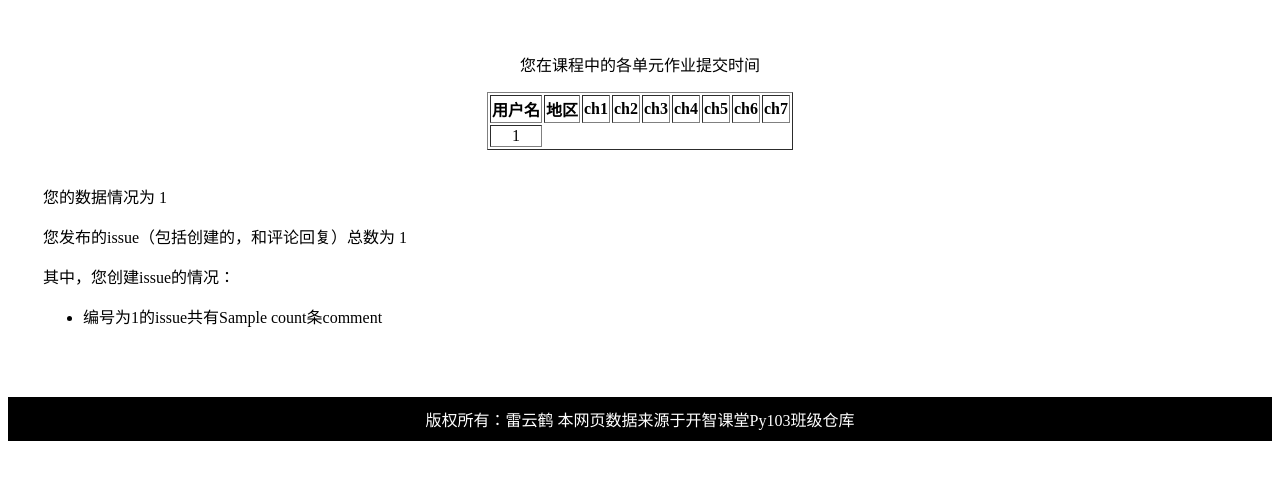
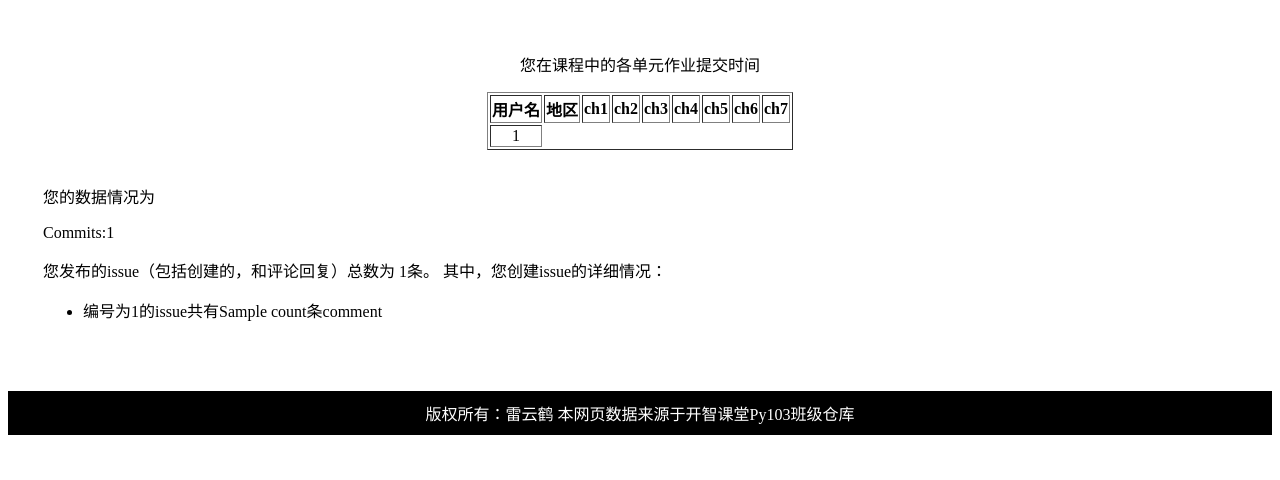
Before and after one commit to leilayanhui/learninganalytics, a Flask app: template templates/index.html in a window 1280 px wide. Shown: the part 194-674 px from the top of the page. Run offline with Flask 2, Linux system fonts and the light colour scheme; the template is opened without the code that fills it: most values are stand-ins (such as "Sample title", 1, 10 or a date in 2020).

Commit message:
html templates

```diff
--- a/templates/index.html
+++ b/templates/index.html
@@ -92,19 +92,26 @@ Github UserName:<input type="text" name="UserName">
     <div align= 'left'>
     <p>您的数据情况为
     {% for stat in result[2] %}
+        {% for m in stat[1:2] %}
+
+            <p>Addition:{{stat[1]}}</p>
+
+            <p>Deletion:{{stat[2]}}</p>
 
 
-            {{stat}}
-
+        {% endfor %}
+        {% for n in stat[-1:] %}
+            <p>Commits:{{n}}</p>
+        {% endfor %}
     {% endfor %}
     </p>
     <p>您发布的issue（包括创建的，和评论回复）总数为
     {% for count in result[-1:] %}
-        {{count}}
+        {{count}}条。
     {% endfor %}
-    </p>
 
-    <p>其中，您创建issue的情况：</br>
+
+    其中，您创建issue的详细情况：</br>
     {% for k in result[1] %}
         <ul>
         <li>编号为{{k[0]}}的issue共有{{k[2]}}条comment</li></br>
```
